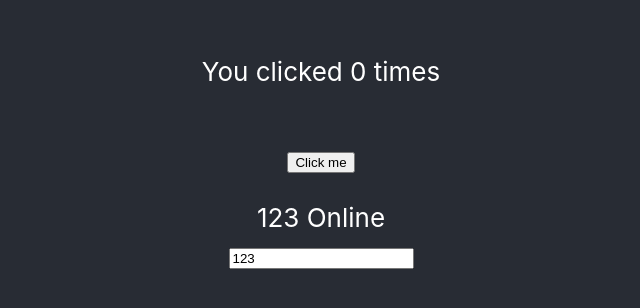
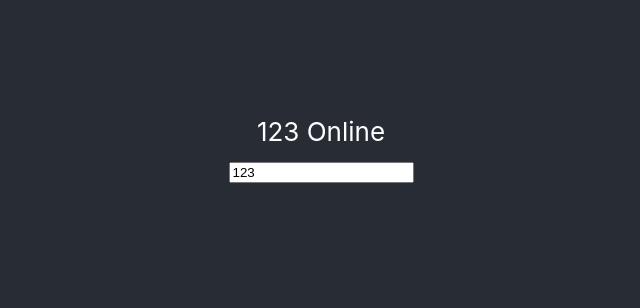
Before and after one commit to nikek/hooks, a React (Create React App) app: page / in a window 1280 px wide. Shown: the part 258-566 px from the top of the page, without its empty margins (319-959 px from the left). Built offline with nearby package versions, Linux system fonts and the light colour scheme.

Commit message:
[tweak] remove counter and add commented console.logs

```diff
--- a/src/App.js
+++ b/src/App.js
@@ -1,7 +1,6 @@
 import React, { useState } from 'react';
 import './App.css';
 
-import CountExample from './CountExample';
 import FriendStatus from './FriendStatus';
 
 function App() {
@@ -9,7 +8,6 @@ function App() {
   return (
     <div className="App">
       <header className="App-header">
-        <CountExample />
         <FriendStatus friend={{ id: id }} />
         <input value={id} onChange={e => setId(e.target.value)} />
       </header>
--- a/src/ChatAPI.js
+++ b/src/ChatAPI.js
@@ -15,12 +15,16 @@ function ChatAPI() {
     if (!friends[id].callbacks.includes(cb)) {
       friends[id].callbacks.push(cb);
     }
+
+    // console.log('sub: ALL FRIENDS', JSON.stringify(friends, null, 2));
   }
 
   function unsubscribeFromFriendStatus(id, cb) {
     if (friends[id]) {
       friends[id].callbacks = friends[id].callbacks.filter(c => c !== cb);
     }
+
+    // console.log('unsub: ALL FRIENDS', JSON.stringify(friends, null, 2));
   }
 
   function triggerStatusChange(id, status) {
```
